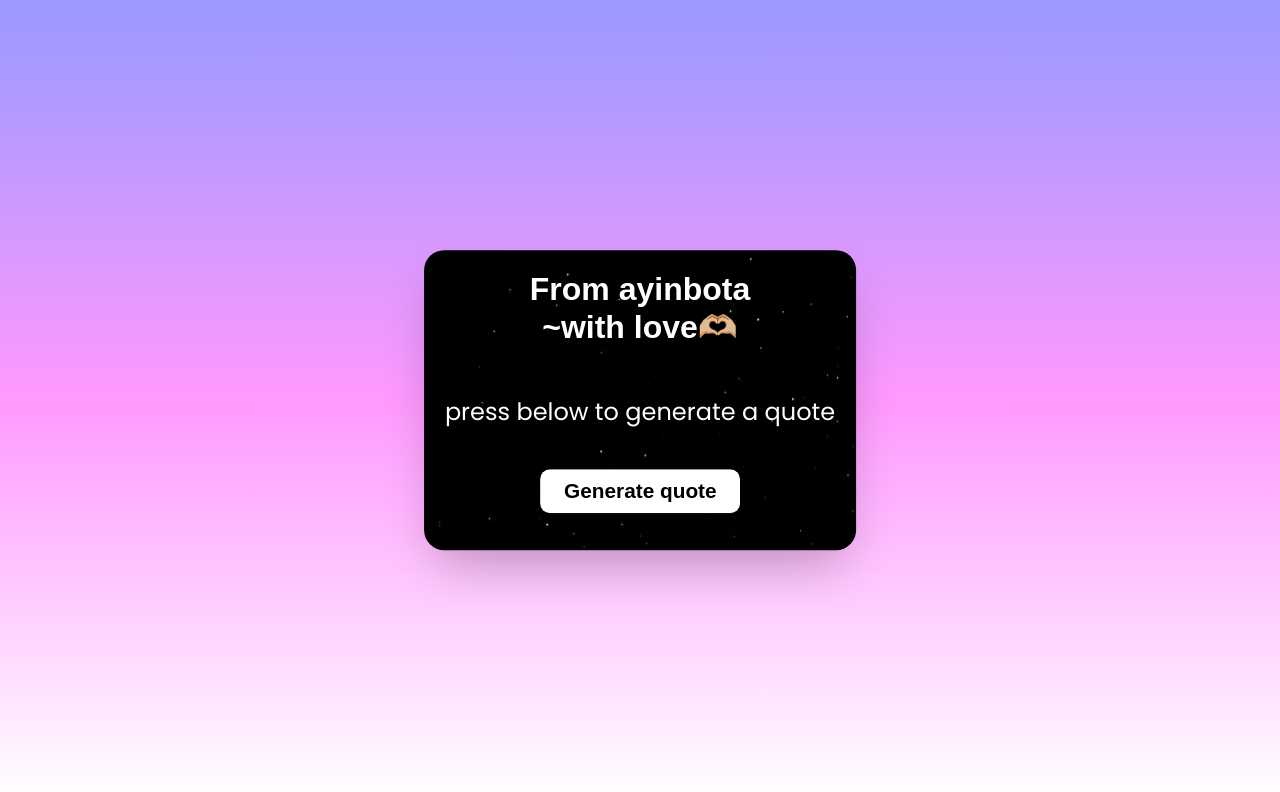
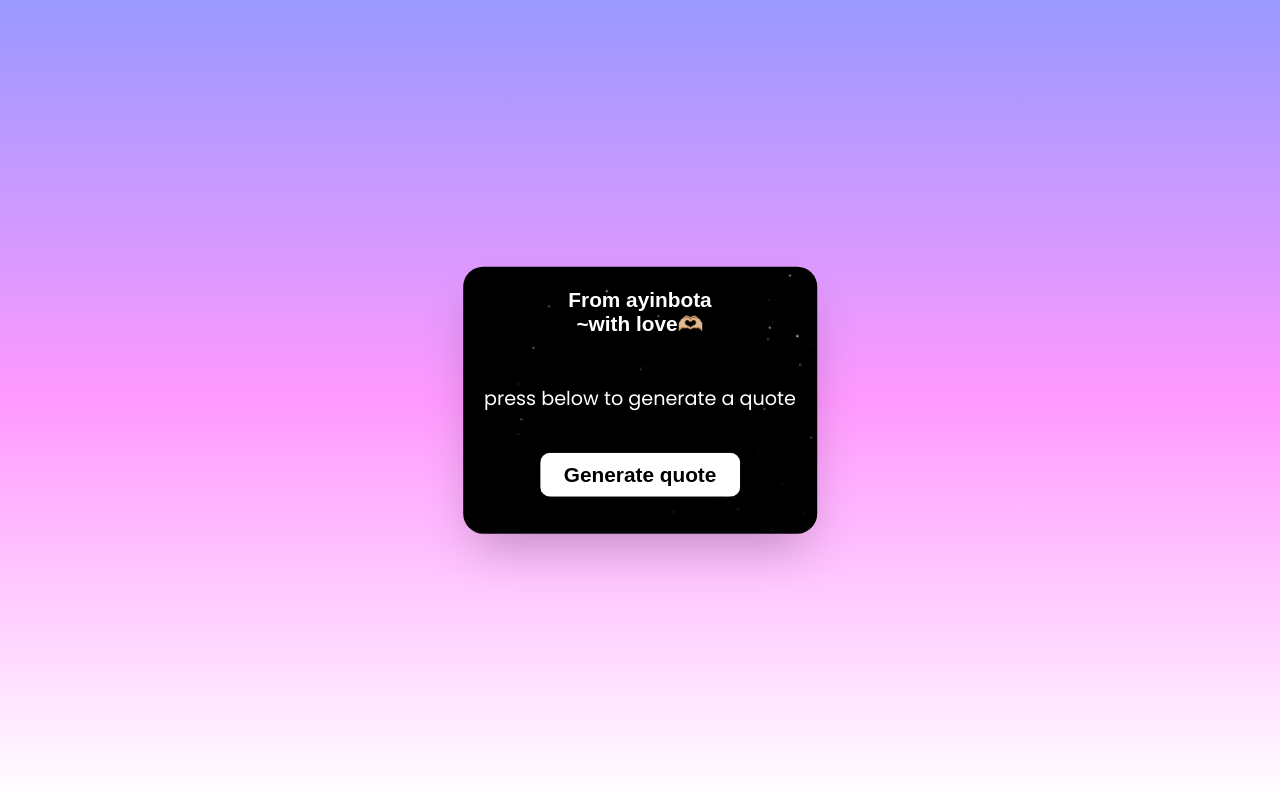
Before and after one commit to Ssaava/random-quote-generator, a plain HTML site: page index.htm in a window 1280 px wide. Drawn offline with Linux system fonts and the light colour scheme; a web font is replaced by a local one.

Commit message:
update container size

```diff
--- a/script.js
+++ b/script.js
@@ -32,7 +32,7 @@ function generate() {
             output = "Hard work beats talent when talent doesn’t work hard.\n ~Tim Notke";
             break;
         case 9:
-            output = "Tomorrow doesn't come for those who don't work for it today.\n ~ayinbota";
+            output = "Tomorrow doesn't come for those who don't work for it today.";
             break;
         case 10:
             output = 'Why blend in when you can stand out? \n~ayinbota';
--- a/styles.css
+++ b/styles.css
@@ -24,7 +24,7 @@ body{
     transform: translate(-50%, -50%);
     padding: 1.3rem;
     margin: auto;
-    max-width: 30rem;
+    max-width: 40rem;
     text-align: center;
     background: url('images/background.jpg');
     background-repeat: no-repeat;
@@ -34,7 +34,7 @@ body{
 }
 
 h2{
-    font-size: 2rem;
+    font-size: 1.3rem;
     font-family: 'Mochiy Pop P One', sans-serif;
     margin-bottom: 3rem;
     animation: slideDown 1.2s ease forwards;
@@ -42,7 +42,7 @@ h2{
 
 p{
     margin-bottom: 2.5rem;
-    font-size: 1.5rem;
+    font-size: 1.2rem;
     font-family: 'Poppins', sans-serif;
 }
 
```
